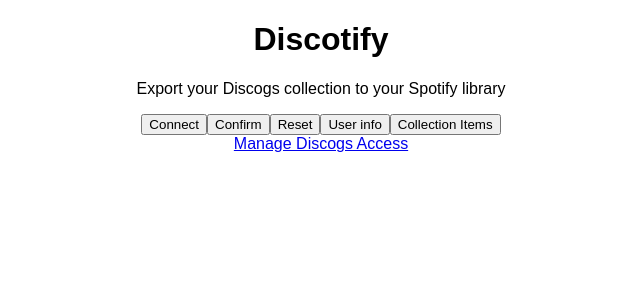
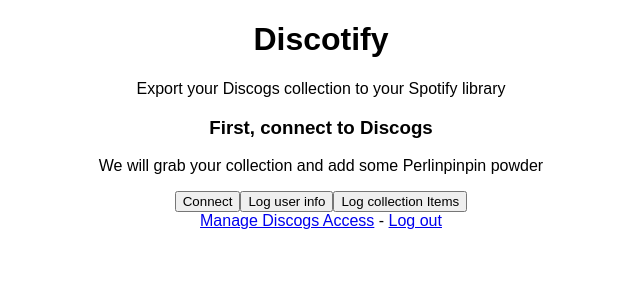
Before and after one commit to GabrielCousin/Discotify, a React app: page / in a window 1280 px wide. Shown: the top 300 px of the page, without its empty margins (319-959 px from the left). Built offline with nearby package versions, Linux system fonts and the light colour scheme.

Commit message:
Add router and automate connect

```diff
--- a/package.json
+++ b/package.json
@@ -37,7 +37,7 @@
     "promise": "7.1.1",
     "react-dev-utils": "^3.0.0",
     "react-error-overlay": "^1.0.7",
-    "react-router": "^4.1.2",
+    "react-router-dom": "^4.1.2",
     "style-loader": "0.17.0",
     "sw-precache-webpack-plugin": "0.9.1",
     "url-loader": "0.5.8",
--- a/src/App.js
+++ b/src/App.js
@@ -1,92 +1,59 @@
 import React, { Component } from 'react'
 import './App.css'
 
+import DiscogsConnect from './DiscogsConnect'
+import DiscogsCallback from './DiscogsCallback'
+import Logout from './Logout'
+
 import {
-  requestToken,
-  generateDiscogsRequestTokenUrl,
-  confirmConnect,
-  getUserInfo,
-  getUserCollection
-} from './discogs/api.js'
+  BrowserRouter as Router,
+  Route,
+  Link
+} from 'react-router-dom'
 
 class App extends Component {
+  discogsConnectWrapper = () => (
+    <DiscogsConnect isAuthenticated={this.state.isAuthenticated}/>
+  )
 
-  handleDiscogsConnect() {
-    requestToken().then((data) => {
-      const fetchedParams = new URLSearchParams(data);
-      const secret = fetchedParams.get('oauth_token_secret')
-      const token = fetchedParams.get('oauth_token')
+  discogsRedirect = () => (
+    <DiscogsCallback />
+  )
 
-      localStorage.setItem('discogs_token', token)
-      localStorage.setItem('discogs_token_secret', secret)
-      const newUrl = generateDiscogsRequestTokenUrl(token)
-      window.location.assign(newUrl)
+  logoutWrapper = () => (
+    <Logout />
+  )
+
+  handleAuthCheck () {
+    this.setState({
+      isAuthenticated: Boolean(localStorage.getItem('discogs_token') && localStorage.getItem('discogs_token_secret'))
     })
   }
 
-  handleReset () {
-    localStorage.clear()
-    window.location.assign('/')
+  componentWillMount () {
+    this.handleAuthCheck()
   }
 
-  handleConfirmDiscogsConnect () {
-    confirmConnect().then((data) => {
-      const fetchedParams = new URLSearchParams(data);
-      const secret = fetchedParams.get('oauth_token_secret')
-      const token = fetchedParams.get('oauth_token')
-
-      localStorage.setItem('discogs_token', token)
-      localStorage.setItem('discogs_token_secret', secret)
-    })
-  }
-
-  handleGetUserInfo () {
-    const token = {
-      key: localStorage.getItem('discogs_token'),
-      secret: localStorage.getItem('discogs_token_secret')
-    };
-
-    getUserInfo(token).then((userInfo) => {
-      localStorage.setItem('discogs_username', userInfo.username)
-      console.log(userInfo)
-    })
-  }
-
-  handleGetCollectionItems () {
-    const token = {
-      key: localStorage.getItem('discogs_token'),
-      secret: localStorage.getItem('discogs_token_secret')
-    }
-
-    const username = localStorage.getItem('discogs_username')
-
-    getUserCollection(username, token).then((userCollection) => { console.log(userCollection) })
+  componentWillUpdate () {
+    this.handleAuthCheck()
   }
 
   render() {
     return (
-      <div className="App">
-        <h1>Discotify</h1>
-        <p>Export your Discogs collection to your Spotify library</p>
-        <div className="">
-          <button type="button" onClick={this.handleDiscogsConnect}>
-            Connect
-          </button>
-          <button type="button" onClick={this.handleConfirmDiscogsConnect}>
-            Confirm
-          </button>
-          <button type="button" onClick={this.handleReset}>
-            Reset
-          </button>
-          <button type="button" onClick={this.handleGetUserInfo}>
-            User info
-          </button>
-          <button type="button" onClick={this.handleGetCollectionItems}>
-            Collection Items
-          </button>
+      <Router>
+        <div className="App">
+          <h1>Discotify</h1>
+          <p>Export your Discogs collection to your Spotify library</p>
+            <div>
+              <Route exact path="/logout" component={this.logoutWrapper} />
+              <Route exact path="/callback" component={this.discogsRedirect} />
+              <Route exact path="/" component={this.discogsConnectWrapper} />
+            </div>
+            <a target="_black" href="https://www.discogs.com/settings/applications">Manage Discogs Access</a>
+            <span> - </span>
+            <Link to="/logout">Log out</Link>
         </div>
-        <a target="_black" href="https://www.discogs.com/settings/applications">Manage Discogs Access</a>
-      </div>
+      </Router>
     );
   }
 }
--- /dev/null
+++ b/src/DiscogsCallback.js
@@ -0,0 +1,52 @@
+import React, { Component } from 'react'
+
+import {
+  Redirect
+} from 'react-router-dom'
+
+import {
+  confirmConnect
+} from './discogs/api.js'
+
+class DiscogsCallback extends Component {
+  constructor(props) {
+    super(props);
+    this.state = {
+      hasConfirmedAuthentication: false
+    };
+  }
+
+  componentWillMount () {
+    this.handleConfirmDiscogsConnect()
+  }
+
+  handleConfirmDiscogsConnect () {
+    confirmConnect().then((data) => {
+      const fetchedParams = new URLSearchParams(data);
+      const secret = fetchedParams.get('oauth_token_secret')
+      const token = fetchedParams.get('oauth_token')
+
+      localStorage.setItem('discogs_token', token)
+      localStorage.setItem('discogs_token_secret', secret)
+
+      this.setState({
+        hasConfirmedAuthentication: true
+      });
+    })
+  }
+
+  render () {
+    if (this.state.hasConfirmedAuthentication) {
+      return (
+        <Redirect to='/' />
+      )
+    }
+
+    return (
+      <p>Redirecting to your application…</p>
+    );
+  }
+
+}
+
+export default DiscogsCallback;
--- /dev/null
+++ b/src/DiscogsConnect.js
@@ -0,0 +1,74 @@
+import React, { Component } from 'react'
+
+import {
+  requestToken,
+  generateDiscogsRequestTokenUrl,
+  getUserInfo,
+  getUserCollection
+} from './discogs/api.js'
+
+class DiscogsConnect extends Component {
+  handleDiscogsConnect() {
+    requestToken().then((data) => {
+      const fetchedParams = new URLSearchParams(data);
+      const secret = fetchedParams.get('oauth_token_secret')
+      const token = fetchedParams.get('oauth_token')
+
+      localStorage.setItem('discogs_token', token)
+      localStorage.setItem('discogs_token_secret', secret)
+      const newUrl = generateDiscogsRequestTokenUrl(token)
+      window.location.assign(newUrl)
+    })
+  }
+
+  handleGetUserInfo () {
+    const token = {
+      key: localStorage.getItem('discogs_token'),
+      secret: localStorage.getItem('discogs_token_secret')
+    };
+
+    getUserInfo(token).then((userInfo) => {
+      localStorage.setItem('discogs_username', userInfo.username)
+      console.log(userInfo)
+    })
+  }
+
+  handleGetCollectionItems () {
+    const token = {
+      key: localStorage.getItem('discogs_token'),
+      secret: localStorage.getItem('discogs_token_secret')
+    }
+
+    const username = localStorage.getItem('discogs_username')
+
+    getUserCollection(username, token).then((userCollection) => { console.log(userCollection) })
+  }
+
+  render () {
+    return (
+      <div className="">
+        <h3>First, connect to Discogs</h3>
+        <p>We will grab your collection and add some Perlinpinpin powder</p>
+        {this.props.isAuthenticated ?
+          <button type="button" disabled>
+            Connected
+          </button>
+        :
+          <button type="button" onClick={this.handleDiscogsConnect}>
+            Connect
+          </button>
+        }
+
+        <button type="button" onClick={this.handleGetUserInfo}>
+          Log user info
+        </button>
+        <button type="button" onClick={this.handleGetCollectionItems}>
+          Log collection Items
+        </button>
+      </div>
+    );
+  }
+
+}
+
+export default DiscogsConnect;
--- /dev/null
+++ b/src/Logout.js
@@ -0,0 +1,27 @@
+import React, { Component } from 'react'
+
+import {
+  Redirect
+} from 'react-router-dom'
+
+class Logout extends Component {
+  componentWillMount () {
+    this.handleLogout()
+  }
+
+  handleLogout () {
+    localStorage.clear()
+  }
+
+  render () {
+    return (
+      <div>
+        <p>Logging out…</p>
+        <Redirect to='/' />
+      </div>
+    );
+  }
+
+}
+
+export default Logout;
--- a/src/config/settings.dist.js
+++ b/src/config/settings.dist.js
@@ -1,7 +1,7 @@
 // Create yours on https://www.discogs.com/fr/applications/edit
 export const DISCOGS_CONSUMER_KEY = 'DISCOGS_CONSUMER_KEY'
 export const DISCOGS_CONSUMER_SECRET = 'DISCOGS_CONSUMER_SECRET'
-export const DISCOGS_OAUTH_CALLBACK = encodeURIComponent('http://localhost:3000')
+export const DISCOGS_OAUTH_CALLBACK = encodeURIComponent('http://localhost:3000/callback')
 
 export const SPOTIFY_CLIENT_ID = 'SPOTIFY_CLIENT_ID'
 export const SPOTIFY_CLIENT_SECRET = 'SPOTIFY_CLIENT_SECRET'
--- a/src/discogs/api.js
+++ b/src/discogs/api.js
@@ -128,7 +128,6 @@
     ).then((response) => {
       return response.text()
     }).then((data) => {
-      debugger
       resolve(JSON.parse(data))
     })
     // .catch((error) => console.log(error))
```
Also changed, not shown: 1 other file (tests, documents, lock files or other folders).
